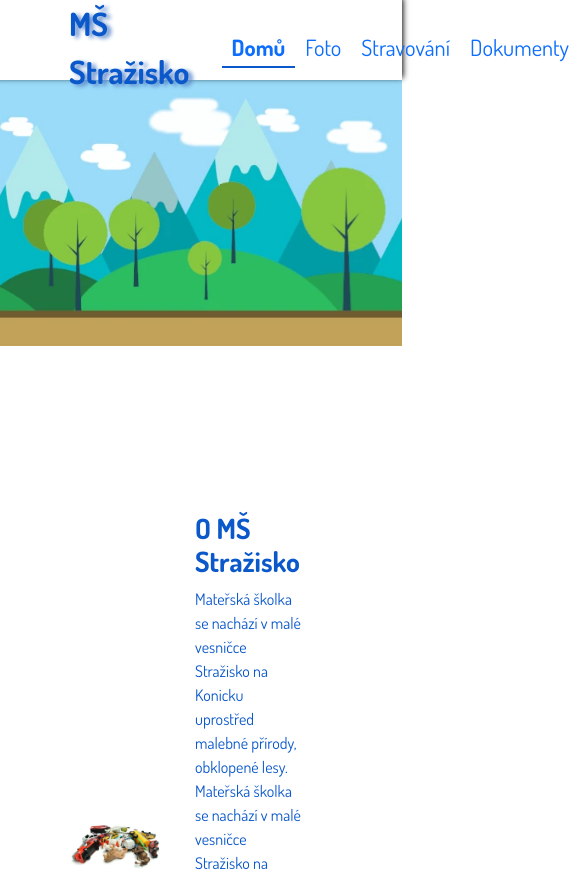
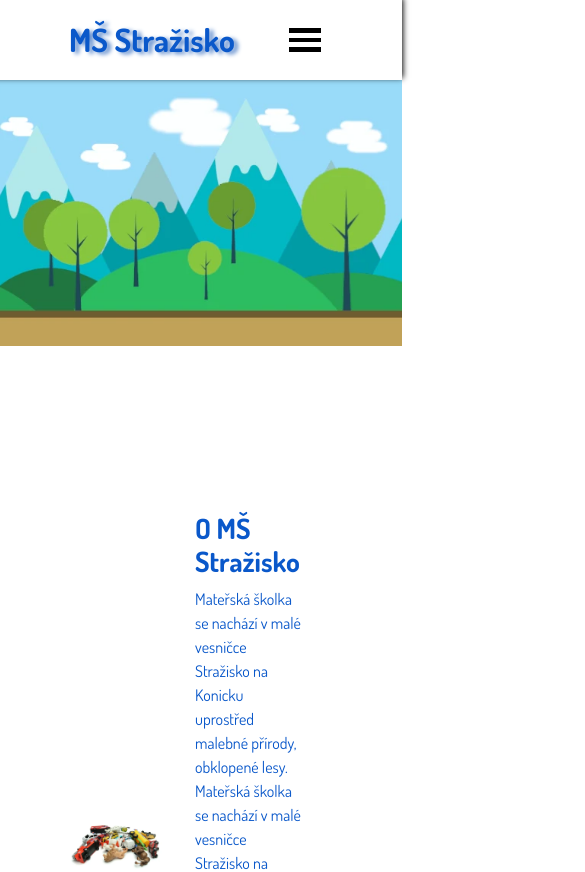
Before and after one commit to dinoq/MS-Strazisko, a Next.js app: page / in a window 390 px wide. Shown: the top 872 px of the page, 585 px wide, since content can reach past the window. Built offline with nearby package versions, Linux system fonts and the light colour scheme.

Commit message:
Working on responsive menu

```diff
--- a/components/header/Header.js
+++ b/components/header/Header.js
@@ -8,17 +8,16 @@ import { useRouter } from "next/router";
 
 const Header = (props) => {
     const [scrollY, setScrollY] = useState(0);
-  const [expandedClass, setExpandedClass] = useState("expanded");
+    const [headerExpanded, setHeaderExpanded] = useState(false);
+    const [menuExpanded, setMenuExpanded] = useState(false);
 
     const handleNavigation = useCallback(
         e => {
             const window = e.currentTarget;
-      if (scrollY > window.scrollY && window.scrollY < 50 && !expandedClass.length) { // scrolling up
-        console.log("rozsirit");
-        setExpandedClass("expanded");
-      } else if (scrollY < window.scrollY && window.scrollY > 50 && expandedClass.length) { // scrolling down
-        console.log("zuzit");
-        setExpandedClass("");
+            if (scrollY > window.scrollY && window.scrollY < 50 && !headerExpanded.length) { // scrolling up
+                setHeaderExpanded(true);
+            } else if (scrollY < window.scrollY && window.scrollY > 50 && headerExpanded.length) { // scrolling down
+                setHeaderExpanded(false);
 
             }
             setScrollY(window.scrollY);
@@ -34,25 +33,23 @@ const Header = (props) => {
         };
     }, [handleNavigation]);
 
+    const toggleHamburgerMenu = e => {
+        setMenuExpanded(prevVal=>{
+            console.log('prevVal: ', prevVal);
+            return !prevVal;
+        })
+    }
 
-  /**
-   * <li className={classes.active}><Link href="/"><a>Domů</a></Link></li>
-                        <li><Link href="/foto"><a>Foto</a></Link></li>
-                        <li><Link href="/stravovani"><a>Stravování</a></Link></li>
-                        <li><Link href="/dokumenty"><a>Dokumenty</a></Link></li>
-                        <li><Link href="/kontakt"><a>Kontakt</a></Link></li>
-   */
     const router = useRouter();
-  console.log(router.pathname);
-  console.log(router);
+
     const navigation = [["/", "Domů"], ["/foto", "Foto"], ["/stravovani", "Stravování"], ["/dokumenty", "Dokumenty"], ["/kontakt", "Kontakt"]];
     const links = navigation.map((link, index, array) =>
         <li key={link[0]} className={router.pathname == link[0] ? classes.active : ""}><Link key={index} href={link[0]}><a>{link[1]}</a></Link></li>
     );
     return (
         <>
-      <div className={classes.header + " " + (expandedClass ? classes.expanded : "") + " row justify-content-center"}>
-        <div className={"col-8 d-flex justify-content-between"}>
+            <div className={classes.header + " " + (headerExpanded ? classes["header-expanded"] : "") + " row justify-content-center"}>
+                <div className={"col-8 d-flex justify-content-between align-items-center"}>
                     <div className={classes["logo-container"] + " d-flex align-items-center"}>
                         {/* <Image src="/img/logo.png"
                             alt="Logo školky"
@@ -61,7 +58,12 @@ const Header = (props) => {
                             layout={"responsive"} /> */}
                         <span id="logo">MŠ Stražisko</span>
                     </div>
-          <nav className={classes.nav}>
+                    <div className={classes["hamburger-menu-container"] + " d-flex flex-column justify-content-evenly d-md-none"} onClick={toggleHamburgerMenu}>
+                        <div></div>
+                        <div></div>
+                        <div></div>
+                    </div>
+                    <nav className={classes.nav + (menuExpanded? " " + classes["menu-expanded"] : "") /*+ " d-none d-md-flex"*/ }>
                         <ul className={classes.list + " d-flex"}>
                             {links}
                         </ul>
--- a/styles/Header.module.scss
+++ b/styles/Header.module.scss
@@ -3,6 +3,7 @@
 @mixin transition($prop) {
     transition: $prop 0.3s ease-out;
 }
+
 .header {
     position: sticky;
     top: 0;
@@ -28,22 +29,33 @@
         }
     }
 
+    .hamburger-menu-container {
+        $menu-size: 32px;
+        width: $menu-size;
+        height: $menu-size;
+        div {
+            background-color: black;
+            width: 100%;
+            height: 15%;
+        }
+    }
+
     .nav {
-        display: flex;
+        display: none;
         align-items: center;
         font-size: 1.2rem;
         @include transition(font-size);
+        @include media-breakpoint-up(md) {
+            display: flex;
+         }
 
         .list {
             list-style: none;
             display: flex;
             justify-content: space-evenly;
             margin: 0;
-        }
-    }
 
-
-    .list li {
+            li {
                 padding: 8px 10px;
                 color: $primary;
                 cursor: pointer;
@@ -59,31 +71,45 @@
                     height: 2px;
                     transition-property: left, right;
                     transition-duration: 0.3s;
-
                 }
 
                 $border-overflow: 0px;
-        &:hover::before{
+                &:hover {
+                    background: rgb(250, 250, 250);
+                    &::before {
                         left: $border-overflow;
                         right: $border-overflow;
                     }
+                }
 
-        &.active  {
+                &.active {
                     font-weight: bold;
-            &::before{
-
+                    &::before {
                         left: $border-overflow;
                         right: $border-overflow;
                     }
                 }
             }
-
-
-    .list li:hover {
-        background: rgb(250, 250, 250);
         }
 
-    &.expanded {
+        &.menu-expanded {
+            display: flex;
+            width: 100%;
+            position: absolute;
+            left: 0;
+            top: 50px;
+            background: white;
+            transition: max-height 1s;
+            max-height: 1000px;
+            overflow-y: scroll;
+
+            ul {
+                flex-direction: column;
+            }
+        }
+    }
+
+    &.header-expanded {
         height: 80px;
 
         .logo-container {
```
Lines whose indentation alone changed are shown as unchanged.
